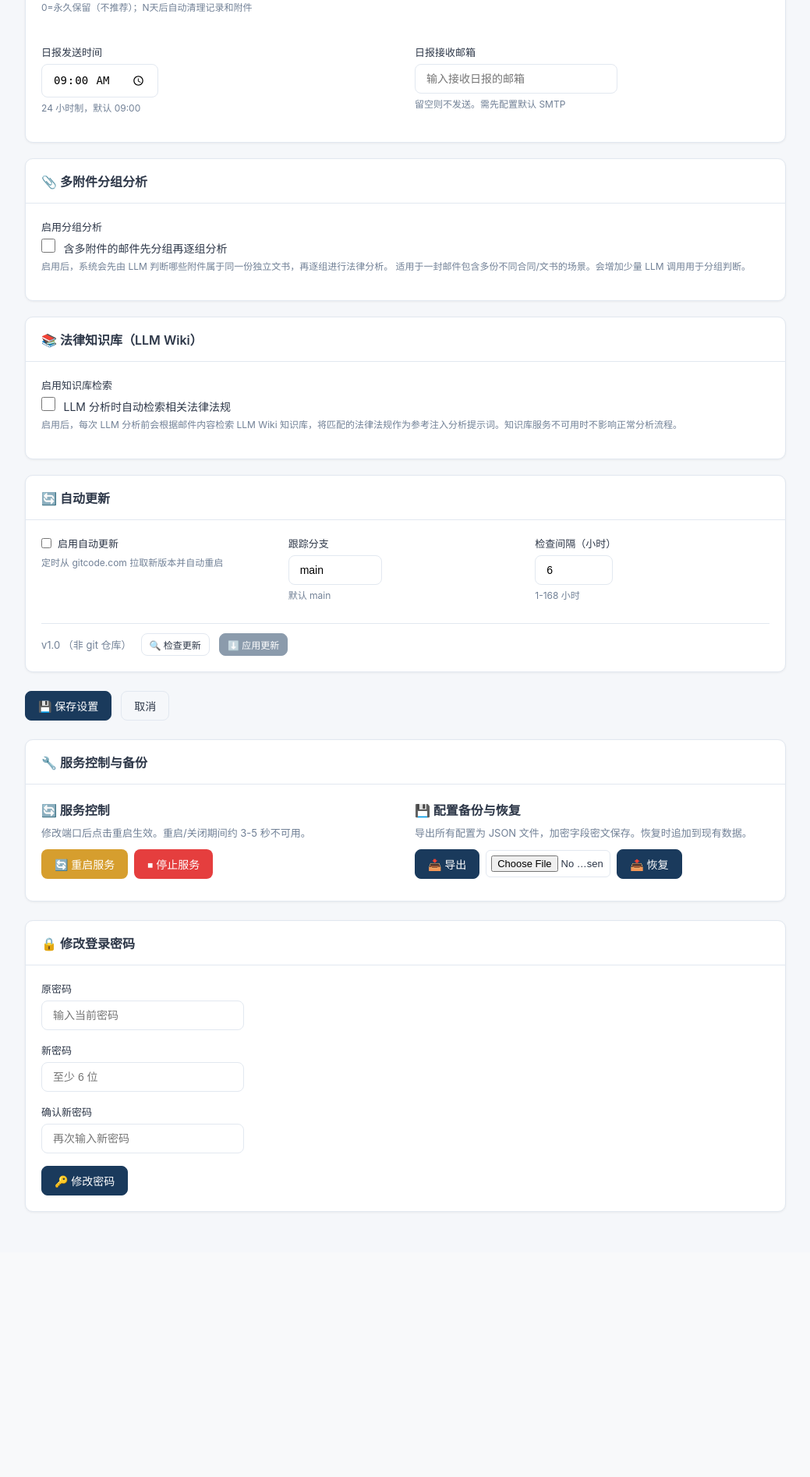
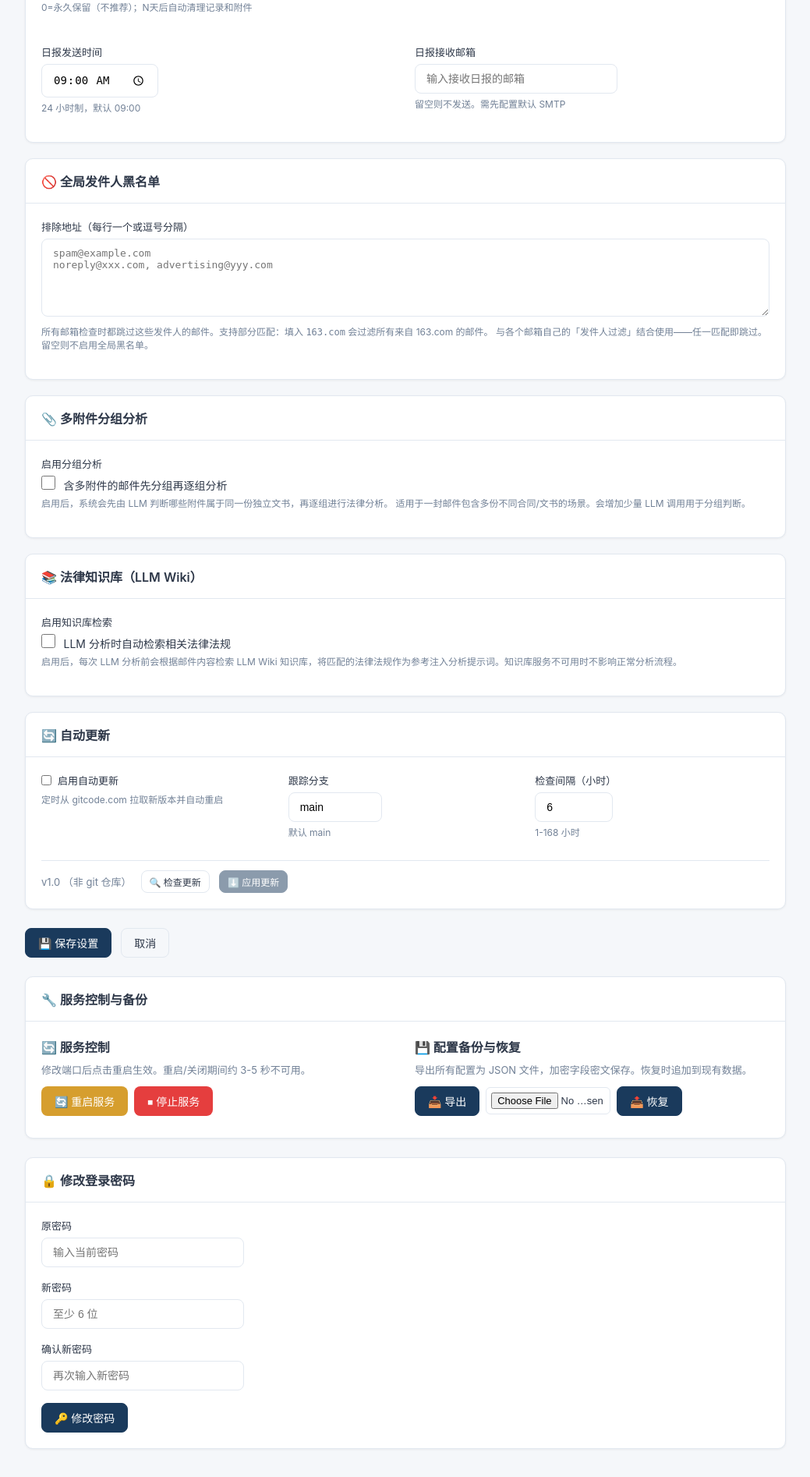
Before and after one commit to masquerator-coder/legal-mail-router, a FastAPI app: page /settings in a window 1280 px wide. Shown: the part 1746-3640 px from the top of the page at 78% size, without its empty margins (240-1279 px from the left). Before the commit the page ends 3300 px from the top, so only its background shows below. Run offline with FastAPI, Linux system fonts and the light colour scheme; the visitor is signed in with stand-in values (Sample User, id 1); some libraries are stand-ins or nearby versions.

Commit message:
feat: 系统设置添加全局发件人黑名单功能
- 新增 settings.SETTING_DEFAULTS.global_sender_blacklist
- scheduler._load_context / _fetch_and_dedup 传递黑名单配置
- email_fetcher.fetch_new_emails 合并全局+账户级黑名单过滤
- settings.html 新增 全局发件人黑名单 UI 卡片（textarea）
- 全局黑名单与各邮箱 filter_sender 为 OR 关系，任一匹配即跳过

```diff
--- a/app/routes/settings.py
+++ b/app/routes/settings.py
@@ -54,6 +54,8 @@ SETTING_DEFAULTS = {
     "attachment_grouping": "false",           # 启用多附件分组分析
     "classify_use_main_llm": "true",          # 预分类使用主LLM(true)/指定LLM(false)
     "classify_llm_config_id": "",             # 预分类专用LLM配置ID
+    # ── 全局发件人黑名单 ──
+    "global_sender_blacklist": "",            # 全局排除地址（逗号分隔，所有邮箱共用）
 }
 
 
@@ -145,6 +147,8 @@ async def save_settings(
     auto_update_enabled: str = Form("false"),
     auto_update_branch: str = Form("main"),
     auto_update_interval_hours: str = Form("6"),
+    # ── 全局发件人黑名单 ──
+    global_sender_blacklist: str = Form(""),
     form_csrf: str = Form("", alias="_csrf_token"),
 ):
     """保存所有系统设置"""
@@ -185,6 +189,8 @@ async def save_settings(
     _save_setting(db, "auto_update_enabled", "true" if auto_update_enabled.lower() in ("true", "on", "1") else "false")
     _save_setting(db, "auto_update_branch", auto_update_branch.strip() or "main")
     _save_setting(db, "auto_update_interval_hours", auto_update_interval_hours.strip() or "6")
+    # ── 全局发件人黑名单 ──
+    _save_setting(db, "global_sender_blacklist", global_sender_blacklist.strip())
     db_retry_commit(db)
 
     # 更新全局缓存
--- a/app/scheduler.py
+++ b/app/scheduler.py
@@ -109,7 +109,8 @@ def check_account(account_id: int):
             return  # account not found
 
         # ── 2. 拉取邮件 + 批量查重（独立会话，用完即关）──
-        new_emails, total = _fetch_and_dedup(ctx["account"], ctx["monitor_days"])
+        new_emails, total = _fetch_and_dedup(ctx["account"], ctx["monitor_days"],
+                                                global_blacklist=ctx.get("global_sender_blacklist", ""))
         if not new_emails:
             _update_progress(running=False, step="done", step_label="无新邮件")
             return
@@ -193,6 +194,8 @@ def _load_context(account_id: int) -> dict | None:
             "attachment_grouping": _read_setting("attachment_grouping", "false") == "true",
             "classify_use_main_llm": _read_setting("classify_use_main_llm", "true") == "true",
             "classify_llm_config_id": _read_setting("classify_llm_config_id", ""),
+            # ── 全局发件人黑名单 ──
+            "global_sender_blacklist": _read_setting("global_sender_blacklist", ""),
         }
     finally:
         db.close()
@@ -329,7 +332,7 @@ async def _classify_with_llm(api_url: str, api_key: str, model_name: str, prompt
     return json.loads(content)
 
 
-def _fetch_and_dedup(account, monitor_days: int) -> tuple[list, int]:
+def _fetch_and_dedup(account, monitor_days: int, global_blacklist: str = "") -> tuple[list, int]:
     """拉取邮件并批量查重（自包含，内部创建和销毁数据库会话用于查重）"""
     from app.database import SessionLocal
     from app.email_fetcher import fetch_new_emails
@@ -346,6 +349,7 @@ def _fetch_and_dedup(account, monitor_days: int) -> tuple[list, int]:
         days=monitor_days,
         filter_sender=account.filter_sender,
         download_attachments=account.download_attachments,
+        global_blacklist=global_blacklist,
     )
     if not emails:
         return [], 0
--- a/templates/settings.html
+++ b/templates/settings.html
@@ -309,6 +309,24 @@
                            class="form-control" style="width:260px;"
                            placeholder="输入接收日报的邮箱">
                     <div class="form-hint">留空则不发送。需先配置默认 SMTP</div>
+                </div>
+            </div>
+        </div>
+    </div>
+
+    <!-- 全局发件人黑名单 -->
+    <div class="card">
+        <div class="card-header"><h3>🚫 全局发件人黑名单</h3></div>
+        <div class="card-body">
+            <div class="form-group">
+                <label for="global_sender_blacklist">排除地址（每行一个或逗号分隔）</label>
+                <textarea id="global_sender_blacklist" name="global_sender_blacklist"
+                          class="form-control" rows="4"
+                          placeholder="spam@example.com&#10;noreply@xxx.com, advertising@yyy.com"
+                          style="font-family:monospace;font-size:13px;">{{ settings.global_sender_blacklist }}</textarea>
+                <div class="form-hint" style="margin-top:6px;">
+                    所有邮箱检查时都跳过这些发件人的邮件。支持部分匹配：填入 <code>163.com</code> 会过滤所有来自 163.com 的邮件。
+                    与各个邮箱自己的「发件人过滤」结合使用——任一匹配即跳过。留空则不启用全局黑名单。
                 </div>
             </div>
         </div>
```
Also changed, not shown: app/email_fetcher.py (+12 -4 lines).
